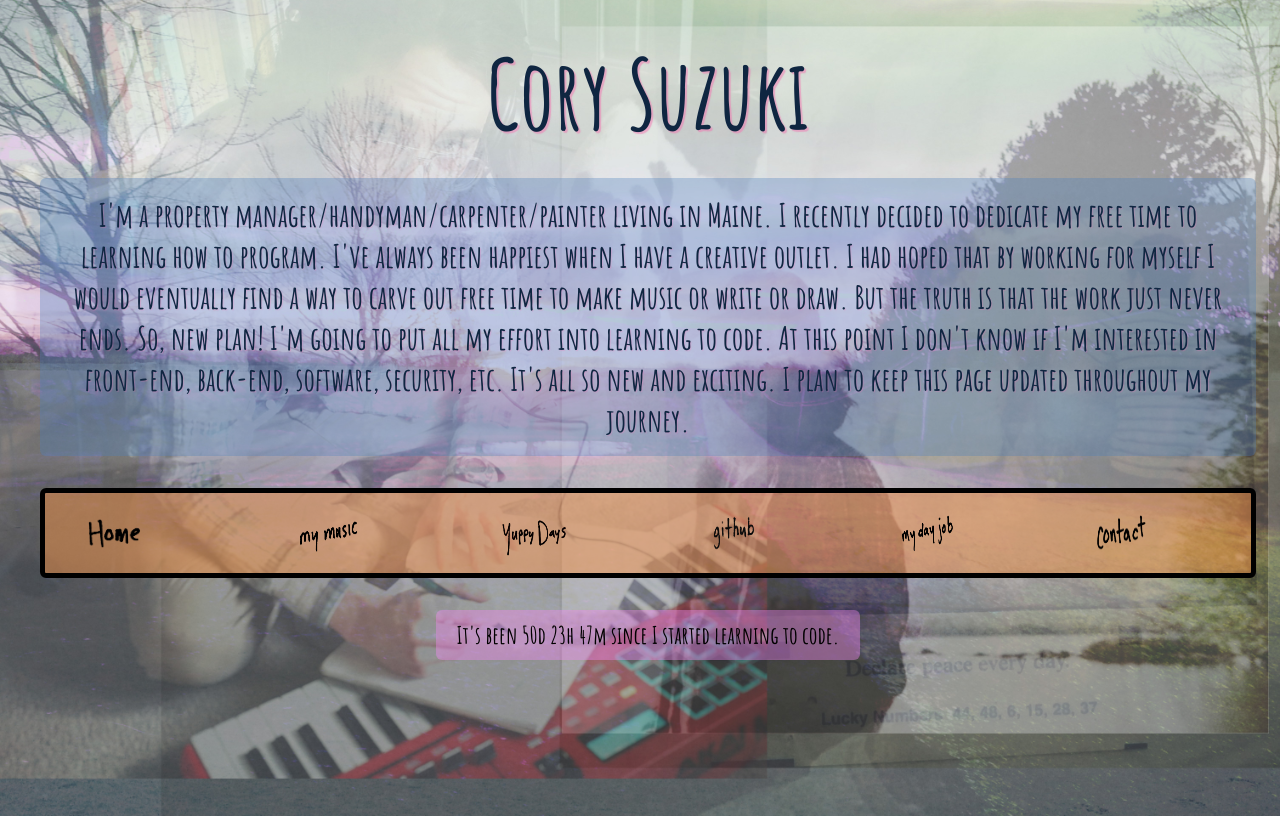
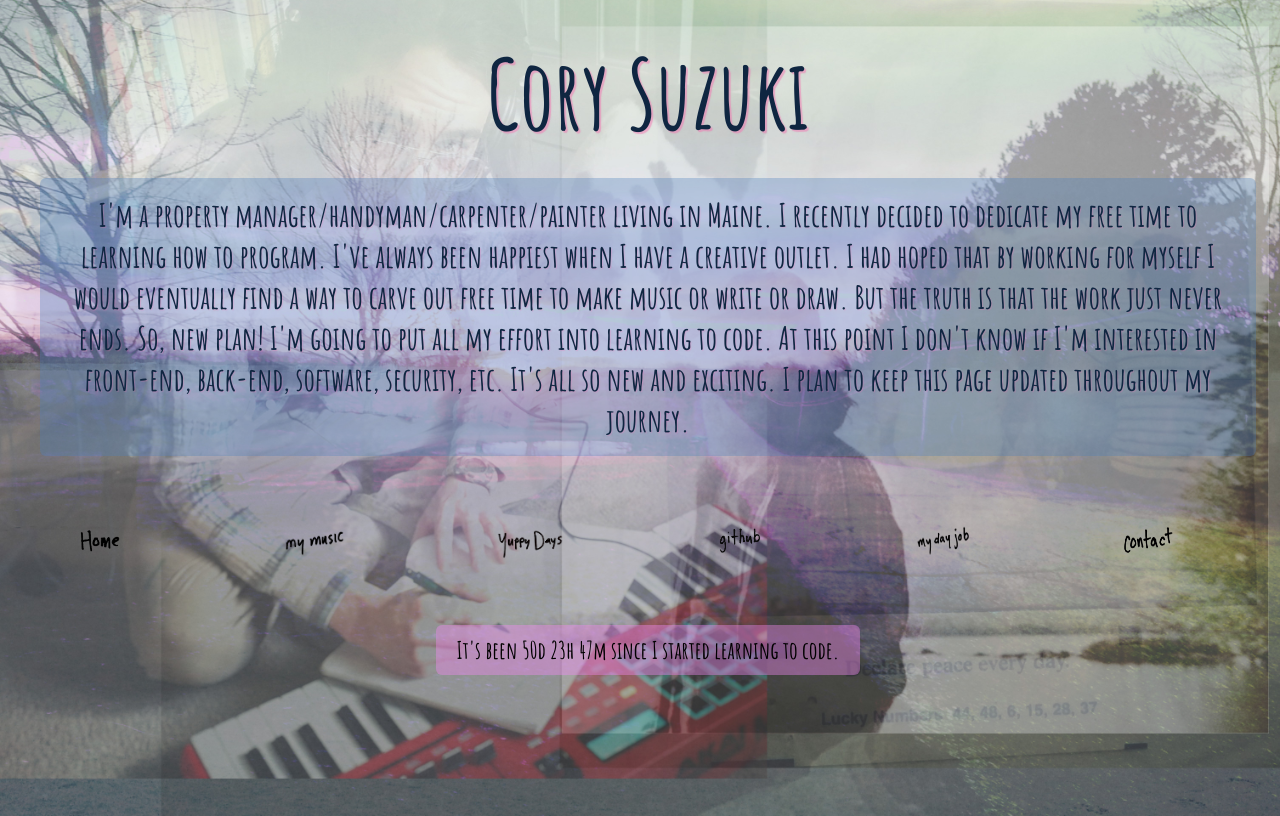
Before and after one commit to MyPetLobster/cs50-homepage, a plain HTML site: page about-me.html in a window 1280 px wide. Drawn offline with Linux system fonts and the light colour scheme.

Commit message:
Fix margin issues contact and about pages

```diff
--- a/about-me.html
+++ b/about-me.html
@@ -19,12 +19,11 @@
         <nav class="navbar about-nav navbar-expand-sm navbar-light bg-transparent">
             <a
                 class="flex-item"
-                href="index.html"
-                class="navbar-brand mb-01 h1">
-                    <img
-                    class="d-inline-block align-top"
-                    src="img/home-sm.png" alt="Home"
-                    width="80" />
+                href="index.html">
+                <img
+                class="d-inline-block align-top"
+                src="img/home-sm.png" alt="Home"
+                width="60" />
             </a>
             <a
                 class="flex-item"
@@ -65,8 +64,9 @@
                 class="d-inline-block align-top"
                 src="img/contact-sm.png" alt="Contact"
                 width="60" />
-            </a>
+        </a>
         </nav>
+
         <div class="clock-box">
             <div class="clock" id="countdown"></div>
         </div>
--- a/css/style-child.css
+++ b/css/style-child.css
@@ -7,6 +7,8 @@ body {
 }
 .container {
     margin: 10px 50px;
+    margin-left: auto;
+    margin-right: auto;
     display: flex;
     flex-wrap: wrap;
     align-items: center;
@@ -169,24 +171,19 @@ nav a {
     flex-grow: 1;
 }
 
+
 .contact-test {
-    background: #a617a8bd;
-}
-
-.about-nav {
     background: #2686c5bd;
     height: 5rem;
-    margin-top:5rem;
+    margin-top:1rem;
     margin-bottom: 2rem;
     margin-left: 2rem;
     margin-right: 2rem;
     gap: 2px;
     border-radius: 6px;
     flex-wrap: wrap;
-    margin-top: auto;
-    margin-bottom: auto;
     align-content: center;
-    background: #f2934a81;
+    background: #fdcb3681;
     border: 5px solid black;
 }
 
```
